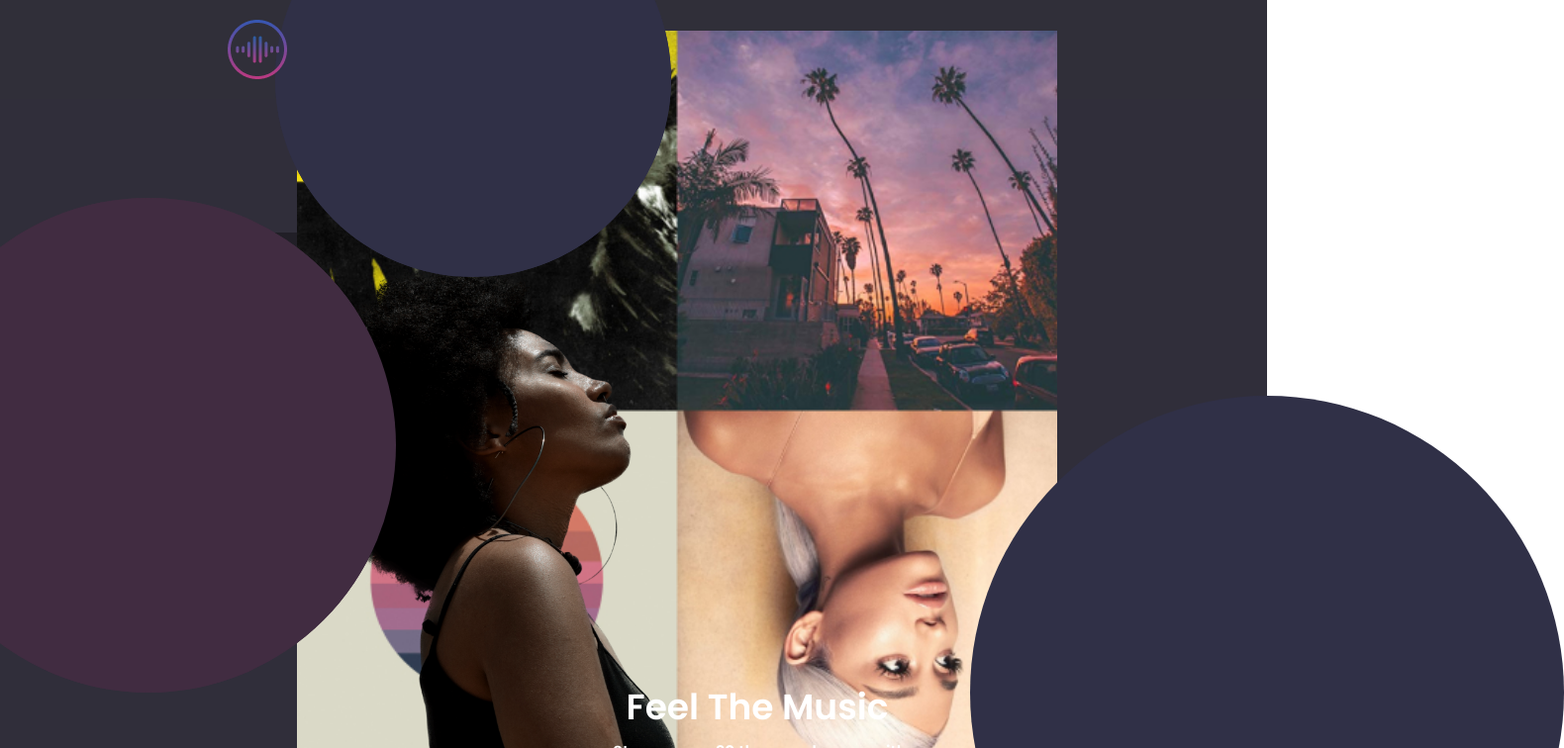
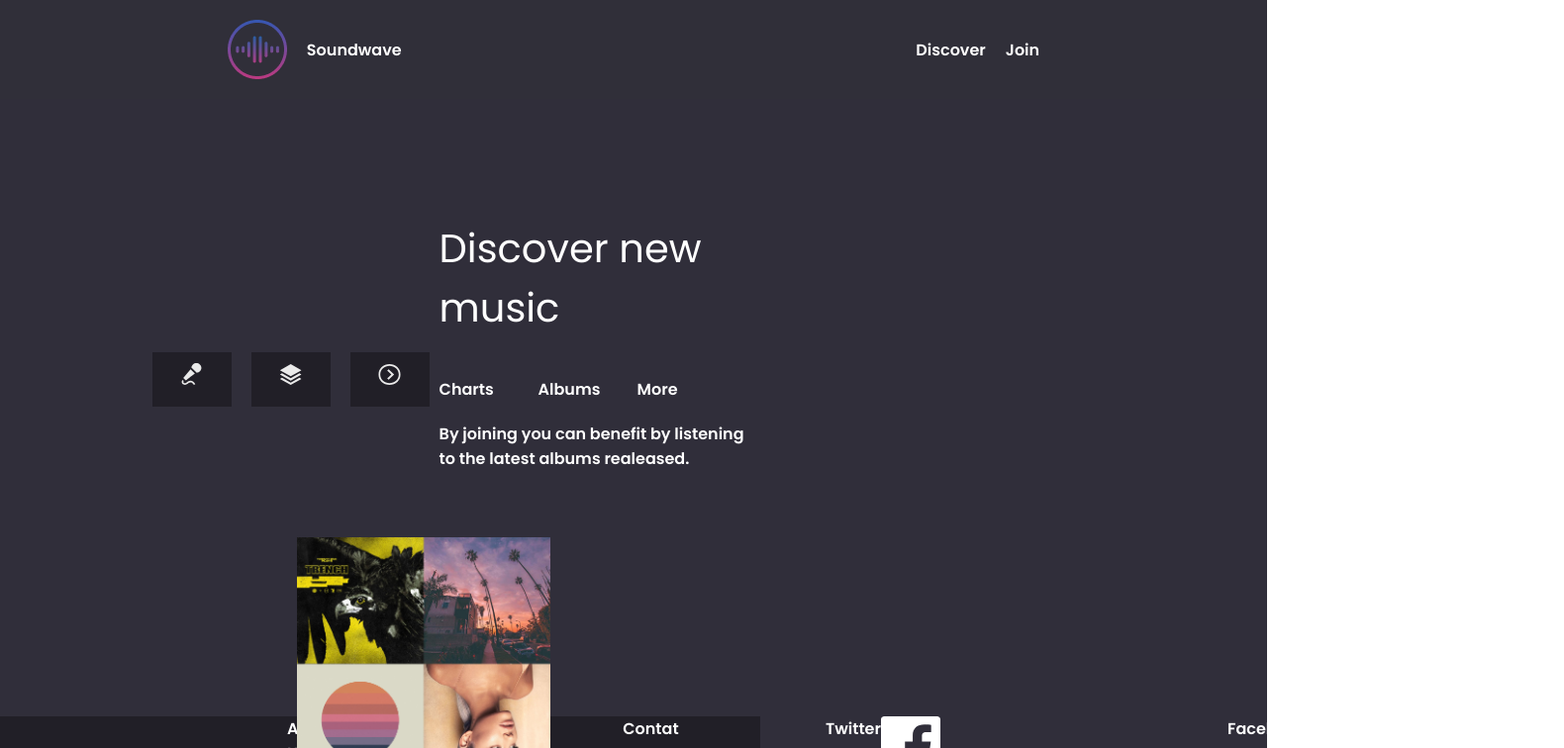
Before and after one commit to leandrita/SoundWave, a React (Create React App) app: page / in a window 1280 px wide. Shown: the top 756 px of the page at 99% size, 1580 px wide, since content can reach past the window. Built offline with nearby package versions, Linux system fonts and the light colour scheme.

Commit message:
prueba dom

```diff
--- a/package.json
+++ b/package.json
@@ -8,6 +8,7 @@
     "@testing-library/user-event": "^13.5.0",
     "react": "^18.2.0",
     "react-dom": "^18.2.0",
+    "react-router-dom": "^6.13.0",
     "react-scripts": "5.0.1",
     "web-vitals": "^2.1.4"
   },
--- a/src/App.css
+++ b/src/App.css
@@ -1,5 +1,10 @@
 .App {
   text-align: center;
+
+}
+
+body{
+  overflow: hidden;
 }
 
 .App-logo {
--- a/src/App.js
+++ b/src/App.js
@@ -1,21 +1,16 @@
-import './App.css';
-import MainIndex from './components/MainIndex';
-import MainJoin from './components/MainJoin';
-import Header from './components/Header';
-import Footer from './components/Footer';
-import MainDiscovers from './components/MainDiscovers';
-
-
-
+import "./App.css";
+import MainIndex from "./components/MainIndex";
+//import MainJoin from "./components/MainJoin";
+import Header from "./components/Header";
+import MainDiscovers from "./components/MainDiscovers";
 
 function App() {
   return (
     <body>
       <Header />
       <MainDiscovers />
-      <MainIndex />
-      <MainJoin />
-      {/* <Footer /> */}
+      {/* <MainIndex /> */}
+      {/* <MainJoin /> */}
     </body>
   );
 }
--- a/src/components/MainDiscovers.js
+++ b/src/components/MainDiscovers.js
@@ -1,4 +1,5 @@
-import React from 'react'
+import React from 'react';
+import Footer from './Footer';
 import '../css/MainDiscovers.css';
 import Microphone from '../assets/microphone.svg';
 import Albums from '../assets/albums.svg';
@@ -33,6 +34,8 @@ export default function MainDiscovers() {
         <div className='covers'>
             <img src={Covers} className='image'/>
         </div>
+
+        <Footer />
     </div>
   )
 }
--- a/src/components/MainJoin.js
+++ b/src/components/MainJoin.js
@@ -1,4 +1,5 @@
 import React from 'react';
+import Footer from './Footer';
 import Form from './Form';
 import "../css/MainJoin.css";
 
@@ -9,6 +10,7 @@ export default function MainJoin() {
             <div className='circlePurpleBg'></div>
             <h1 className='title'>Join the <span className='spanTitle'>fun.</span></h1>
             <section><Form /></section>
+            <Footer/>
         </div>
     )
 }
--- a/src/css/Footer.css
+++ b/src/css/Footer.css
@@ -10,14 +10,12 @@
 .footer{
     width: 100%;
     background-color: #211F27;
-    z-index: 2;
     display: flex;
     justify-content: center;
 }
 
 .container{
     width: 100%;
-    max-width: 1200px;
     margin: auto;
     display: flex;
     justify-content: space-between;
--- a/src/css/MainDiscovers.css
+++ b/src/css/MainDiscovers.css
@@ -8,7 +8,10 @@
     justify-content: space-between;
     grid-template-columns: 60% 40%;
     background-color: #302E3A;
-}
+    align-items: center;
+    width: 100%;
+    height: 100vh;
+    }
 
 
 .subtitle {
@@ -19,7 +22,7 @@
 }
 
 .image {
-    width: 60%;
+    width: 20%;
 }
 
 .info{
--- a/src/index.js
+++ b/src/index.js
@@ -3,11 +3,14 @@ import ReactDOM from 'react-dom/client';
 import './index.css';
 import App from './App';
 import reportWebVitals from './reportWebVitals';
+import { BrowserRouter } from 'react-router-dom';
 
 const root = ReactDOM.createRoot(document.getElementById('root'));
 root.render(
   <React.StrictMode>
+    <BrowserRouter>
     <App />
+    </BrowserRouter>
   </React.StrictMode>
 );
 
```
Also changed, not shown: 1 other file (tests, documents, lock files or other folders).
